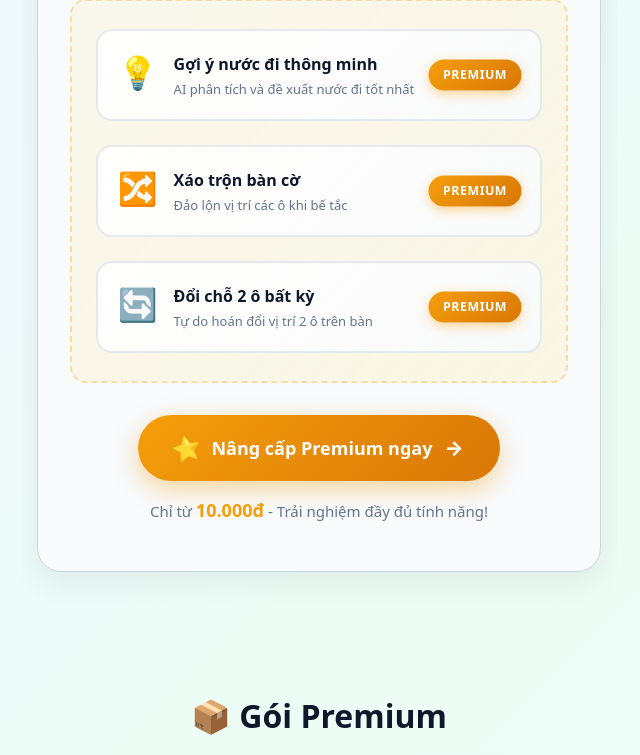
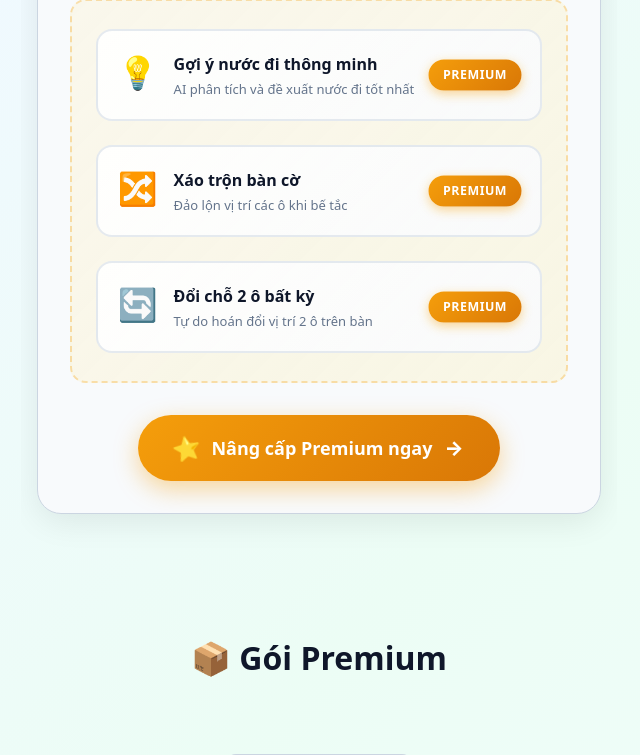
Before and after one commit to MinhTris2204/flask-2048-game, a Flask app: page /premium/manage in a window 1280 px wide. Shown: the part 556-1311 px from the top of the page, without its empty margins (321-961 px from the left). Run offline with Flask 3, Linux system fonts and the light colour scheme; the visitor is signed in with stand-in values (Sample User, id 1); data that the repository does not hold is empty.

Commit message:
Xóa dòng text giá tiền dưới nút CTA

```diff
--- a/templates/premium_manage.html
+++ b/templates/premium_manage.html
@@ -1272,7 +1272,6 @@
             <span class="btn-text">Nâng cấp Premium ngay</span>
             <span class="btn-arrow">→</span>
           </a>
-          <p class="cta-subtext">Chỉ từ <strong>10.000đ</strong> - Trải nghiệm đầy đủ tính năng!</p>
         </div>
       {% endif %}
     </div>
```
